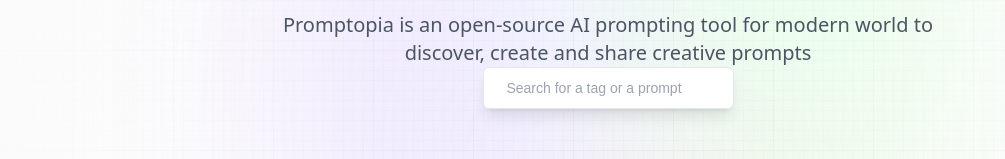
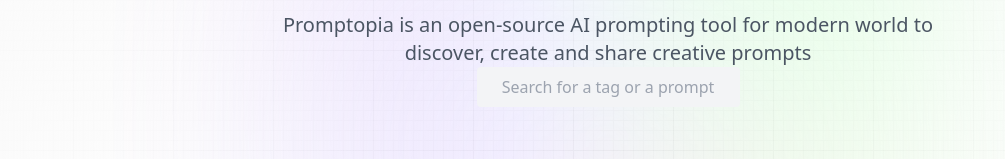
Before and after one commit to DenysBazyliak/promptopia, a Next.js app: page / in a window 1280 px wide. Shown: the part 255-414 px from the top of the page, without its empty margins (32-1037 px from the left). Built offline with nearby package versions, Linux system fonts and the light colour scheme; no server answers; the database is empty.

Commit message:
feat: add clsx and tailwind-merge libraries, apply them onto Feed component

```diff
--- a/components/Feed.jsx
+++ b/components/Feed.jsx
@@ -1,10 +1,13 @@
 "use client";
+
 import { useEffect, useState } from "react";
 import { useForm } from "react-hook-form";
+
+import { cn } from "../helpers/clsx-tw-merge";
+
 import PromptCard from "./PromptCard";
-import { setFilterText } from "../helpers/HighlightedText";
 
-const Feed = () => {
+const Feed = ({ cssProps='' }) => {
   const [postArray, setPostArray] = useState([]);
   const [filteredPostArray, setFilteredPostArray] = useState(null);
   const [keyword, setKeyword] = useState("");
@@ -26,7 +29,7 @@
   return (
     <>
       <section>
-        <form className={"relative w-full    flex-center"}>
+        <form className={"relative form_width flex-center"}>
           <input
             {...register("prompt", {
               required: true,
@@ -52,9 +55,10 @@
             })}
             type="text"
             placeholder={"Search for a tag or a prompt"}
-            className={
-              "px-4 py-2 rounded form-input bg-gray-100 search_input placeholder:text-center "
-            }
+            className={cn(
+              "px-4 py-2 rounded form-input bg-gray-100 w-full placeholder:text-center focus:bg-gray-100",
+              cssProps
+            )}
           />
         </form>
 
```
